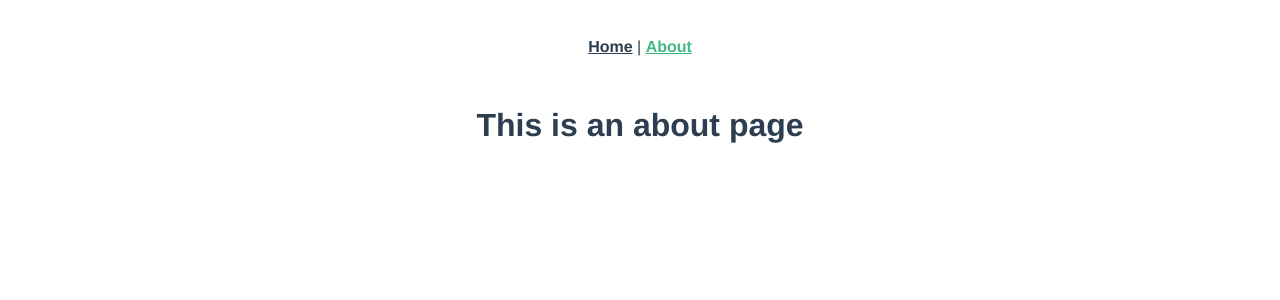
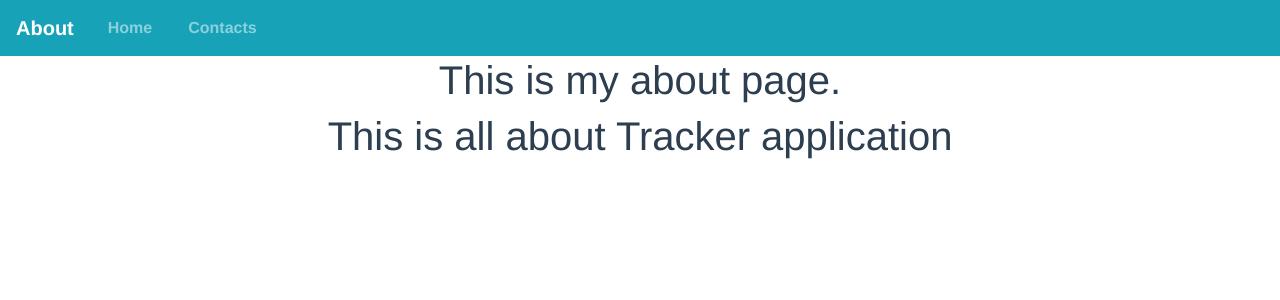
Before and after one commit to shaifalivashistha/Self_Tracker_Advanced, a Vue app in the folder frontend/myapp/: page /about in a window 1280 px wide. Shown: the top 300 px of the page. Built offline with nearby package versions, Linux system fonts and the light colour scheme.

Commit message:
Added about app page

```diff
--- a/frontend/myapp/package.json
+++ b/frontend/myapp/package.json
@@ -8,6 +8,7 @@
     "lint": "vue-cli-service lint"
   },
   "dependencies": {
+    "bootstrap-vue": "^2.22.0",
     "core-js": "^3.8.3",
     "register-service-worker": "^1.7.2",
     "vue": "^2.6.14",
--- a/frontend/myapp/src/App.vue
+++ b/frontend/myapp/src/App.vue
@@ -1,10 +1,5 @@
 <template>
   <div id="app">
-    <nav>
-      <router-link to="/">Home</router-link> |
-      <router-link to="/about">About</router-link>
-      <!-- <router-link to="/login">Login</router-link> -->
-    </nav>
     <router-view />
   </div>
 </template>
--- /dev/null
+++ b/frontend/myapp/src/components/AboutPage.vue
@@ -0,0 +1,37 @@
+<template>
+  <div id="aboutPage">
+    <b-navbar toggleable="md" type="dark" variant="info">
+      <b-navbar-brand href="/about">About</b-navbar-brand>
+      <b-navbar-nav>
+        <b-nav-item href="/">Home</b-nav-item>
+        <b-nav-item href="#">Contacts</b-nav-item>
+      </b-navbar-nav>
+    </b-navbar>
+    <h1>This is my about page.</h1>
+  </div>
+</template>
+
+<script>
+export default {
+  name: "AboutPage",
+};
+</script>
+<style scoped lang="scss">
+h3 {
+  margin: 40px 0 0;
+}
+
+ul {
+  list-style-type: none;
+  padding: 0;
+}
+
+li {
+  display: inline-block;
+  margin: 0 10px;
+}
+
+a {
+  color: #42b983;
+}
+</style>
--- a/frontend/myapp/src/components/HelloWorld.vue
+++ /dev/null
@@ -1,38 +0,0 @@
-<template>
-  <div id="hello">
-    <v-toolbar app color="brown darken-4" dark>
-      <v-toolbar-side-icon></v-toolbar-side-icon>
-      <v-toolbar-title>{{ appTitle }}</v-toolbar-title>
-      <v-btn flat>Menu</v-btn>
-      <v-spacer></v-spacer>
-      <v-btn flat>SIGN IN</v-btn>
-      <v-btn color="brown lighten-3">JOIN</v-btn>
-    </v-toolbar>
-    <h1>This is my home page.</h1>
-  </div>
-</template>
-
-<script>
-export default {
-  name: "HelloWorld",
-};
-</script>
-<style scoped lang="scss">
-h3 {
-  margin: 40px 0 0;
-}
-
-ul {
-  list-style-type: none;
-  padding: 0;
-}
-
-li {
-  display: inline-block;
-  margin: 0 10px;
-}
-
-a {
-  color: #42b983;
-}
-</style>
--- /dev/null
+++ b/frontend/myapp/src/components/HomePage.vue
@@ -0,0 +1,37 @@
+<template>
+  <div id="hello">
+    <b-navbar toggleable="md" type="dark" variant="info">
+      <b-navbar-brand href="/">Home</b-navbar-brand>
+      <b-navbar-nav>
+        <b-nav-item href="/about">About</b-nav-item>
+        <b-nav-item href="#">Contacts</b-nav-item>
+      </b-navbar-nav>
+    </b-navbar>
+    <h1>This is my home page.</h1>
+  </div>
+</template>
+
+<script>
+export default {
+  name: "HomePage",
+};
+</script>
+<style scoped lang="scss">
+h3 {
+  margin: 40px 0 0;
+}
+
+ul {
+  list-style-type: none;
+  padding: 0;
+}
+
+li {
+  display: inline-block;
+  margin: 0 10px;
+}
+
+a {
+  color: #42b983;
+}
+</style>
--- a/frontend/myapp/src/components/LoginVue.vue
+++ b/frontend/myapp/src/components/LoginVue.vue
@@ -1,7 +1,7 @@
 <template>
   <div class="login">
     <body>
-      <form class="box" action="login.html" method="POST">
+      <form class="box">
         <h1>Login</h1>
         <input type="email" name="" placeholder="Enter Email" id="email" />
         <input
--- a/frontend/myapp/src/main.js
+++ b/frontend/myapp/src/main.js
@@ -2,8 +2,13 @@ import Vue from "vue";
 import App from "./App.vue";
 import "./registerServiceWorker";
 import router from "./router";
+import BootstrapVue from "bootstrap-vue";
+import "bootstrap/dist/css/bootstrap.css";
+import "bootstrap-vue/dist/bootstrap-vue.css";
 
 Vue.config.productionTip = false;
+
+Vue.use(BootstrapVue);
 
 new Vue({
   router,
--- a/frontend/myapp/src/router/index.js
+++ b/frontend/myapp/src/router/index.js
@@ -1,7 +1,8 @@
 import Vue from "vue";
 import VueRouter from "vue-router";
 import HomeView from "../views/HomeView.vue";
-// import LoginView from "../views/LoginView.vue";
+import LoginView from "../views/LoginView.vue";
+import AboutView from "../views/AboutView.vue";
 
 Vue.use(VueRouter);
 
@@ -14,17 +15,13 @@ const routes = [
   {
     path: "/about",
     name: "about",
-    // route level code-splitting
-    // this generates a separate chunk (about.[hash].js) for this route
-    // which is lazy-loaded when the route is visited.
-    component: () =>
-      import(/* webpackChunkName: "about" */ "../views/AboutView.vue"),
+    component: AboutView,
   },
-  // {
-  //   path: "/login",
-  //   name: "login",
-  //   component: LoginView,
-  // }
+  {
+    path: "/login",
+    name: "login",
+    component: LoginView,
+  },
 ];
 
 const router = new VueRouter({
--- a/frontend/myapp/src/views/AboutView.vue
+++ b/frontend/myapp/src/views/AboutView.vue
@@ -1,5 +1,18 @@
 <template>
   <div class="about">
-    <h1>This is an about page</h1>
+    <AboutPage></AboutPage>
+    <h1>This is all about Tracker application</h1>
   </div>
 </template>
+
+<script>
+// @ is an alias to /src
+import AboutPage from "@/components/AboutPage.vue";
+
+export default {
+  name: "AboutView",
+  components: {
+    AboutPage,
+  },
+};
+</script>
--- a/frontend/myapp/src/views/HomeView.vue
+++ b/frontend/myapp/src/views/HomeView.vue
@@ -1,5 +1,6 @@
 <template>
   <div class="home">
+    <HomePage></HomePage>
     <img
       alt="Tracker logo"
       src="../assets/logo.jpeg"
@@ -7,18 +8,17 @@
       height="200"
     />
     <h1>New to The Self Tracker Application.</h1>
-    <HelloWorld></HelloWorld>
   </div>
 </template>
 
 <script>
 // @ is an alias to /src
-import HelloWorld from "@/components/HelloWorld.vue";
+import HomePage from "@/components/HomePage.vue";
 
 export default {
   name: "HomeView",
   components: {
-    HelloWorld,
+    HomePage,
   },
 };
 </script>
```
Also changed, not shown: frontend/myapp/src/components/RegisterPage.vue (added), 1 other file (tests, documents, lock files or other folders).
